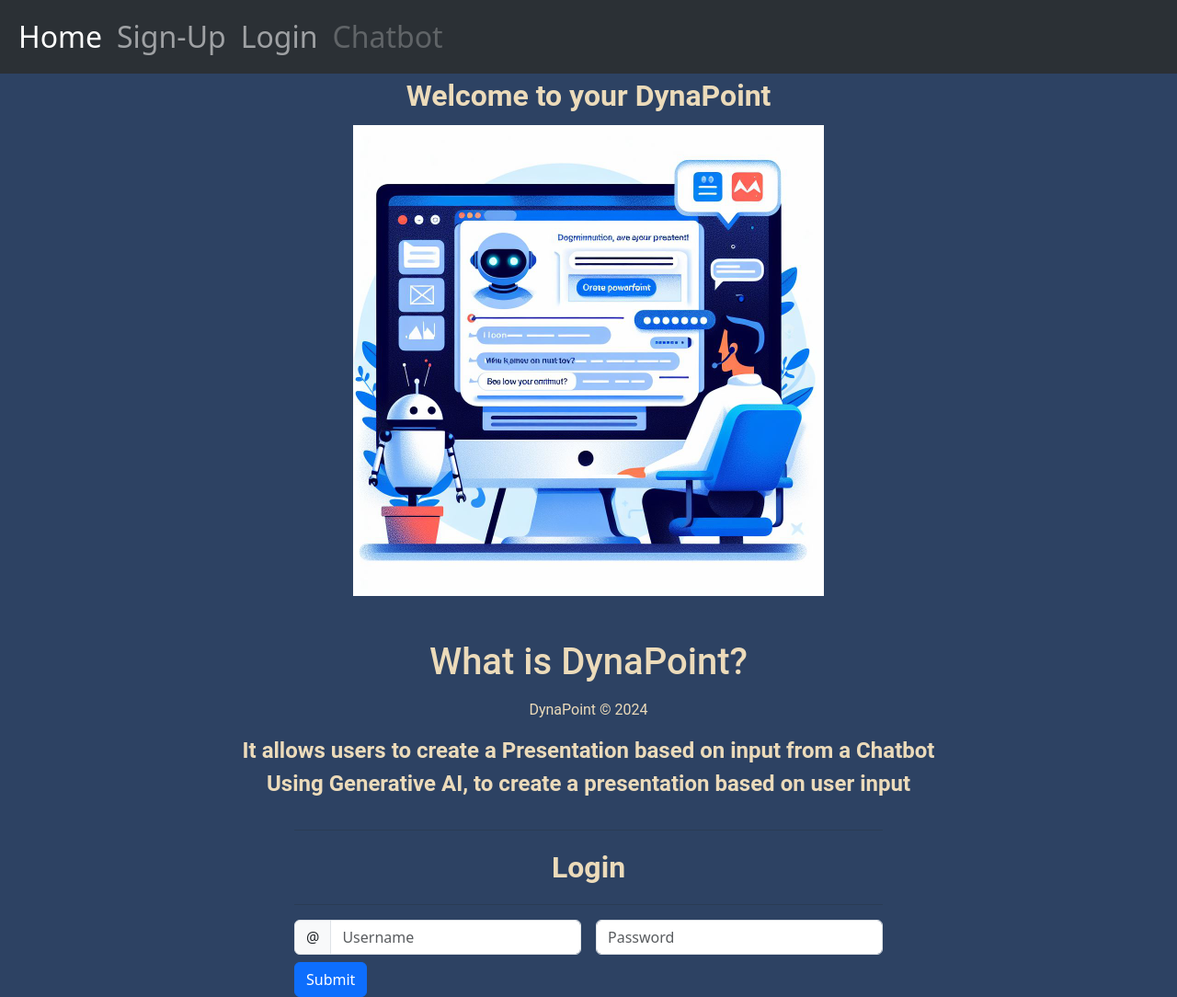
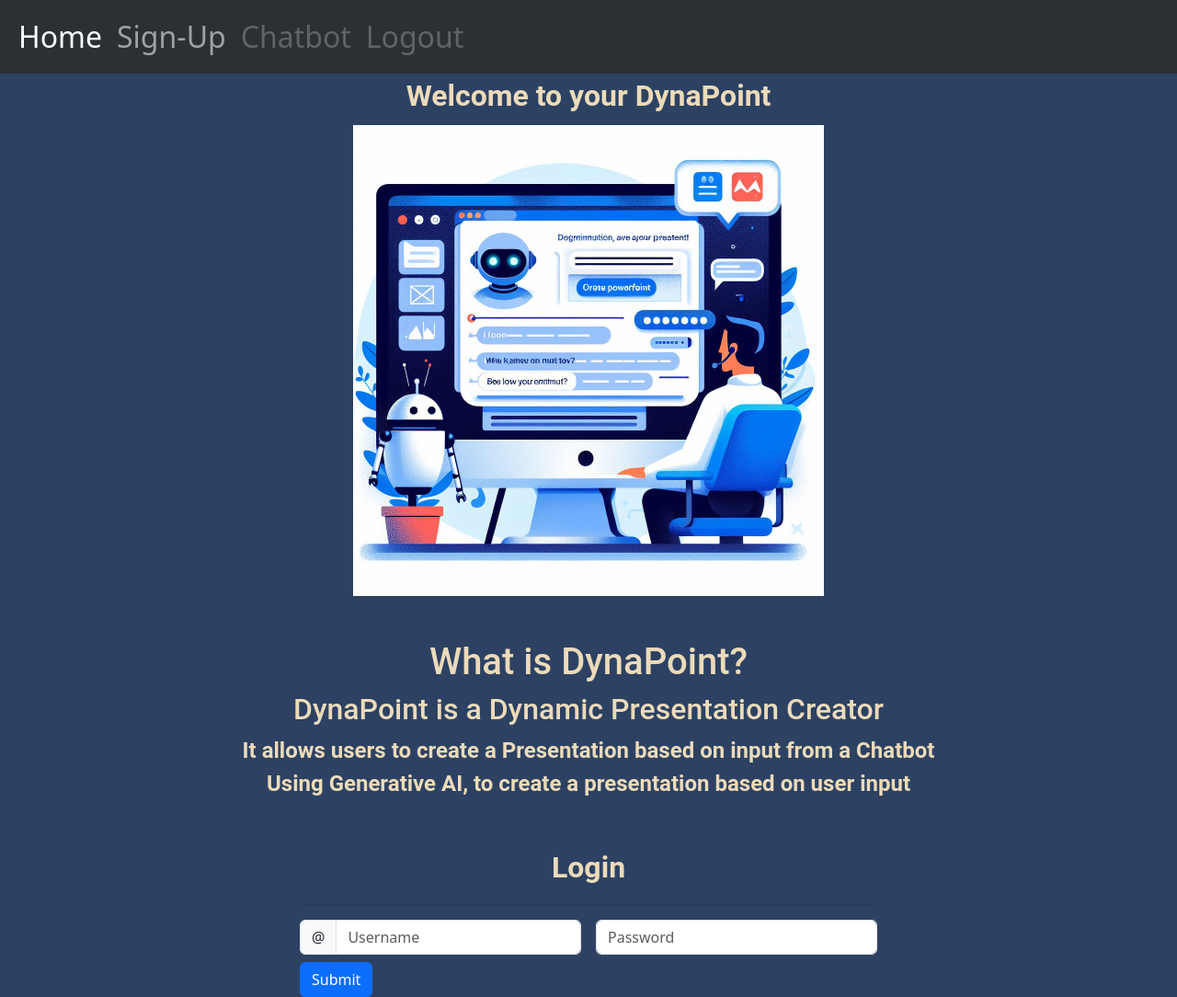
Before and after one commit to dmcmenamin/MScProject, a Flask app: page / in a window 1280 px wide. Shown: the whole page at 92% size. Run offline with Flask 3, Linux system fonts and the light colour scheme; parts of the project's set-up code (start-up, migrations or seed data) failed here and were passed over.

Commit message:
Updating Front End

```diff
--- a/app.py
+++ b/app.py
@@ -52,6 +52,47 @@ def login():
         return render_template('index.html')
 
 
+@app.route('/signup_endpoint', methods=['GET', 'POST'])
+def signup():
+    if request.method == 'GET':
+        available_llms_query = queries.get_available_llms()
+        database_connection = MySQLConnection()
+        returned_llm_model_names = database_connection.query_return_matches_specified(available_llms_query, 100)
+        # convert list of tuples to list of strings
+        for i in range(len(returned_llm_model_names)):
+            returned_llm_model_names[i] = returned_llm_model_names[i][0]
+        # render signup page with list of available llm model names
+        return render_template('signup.html', llm_model_names=list(returned_llm_model_names))
+
+    elif request.method == 'POST':
+        # get user input
+        username = request.form['username']
+        password = request.form['password']
+        first_name = request.form['first_name']
+        last_name = request.form['last_name']
+        llm_model_name = request.form['llm_model_name']
+        llm_api_key = request.form['llm_api_key']
+        # check if user exists
+        find_user_query = queries.check_user_exists(username)
+        database_connection = MySQLConnection()
+        returned_user_information = database_connection.query_return_first_match(find_user_query)
+        # if user exists
+        if returned_user_information:
+            # redirect to login page
+            return redirect(url_for('index'))
+        # if user does not exist
+        else:
+            # create salt and hashed password
+            salt, hashed_password = database_scripts.create_salted_user_password(password)
+            # create user
+            create_user_query = queries.create_user(username, first_name, last_name, hashed_password, salt)
+            database_connection.commit_query(create_user_query)
+            # TODO: create api key
+            # redirect to login page
+            return redirect(url_for('index'))
+    else:
+        return render_template('signup.html')
+
 
 if __name__ == '__main__':
     ssl_context = ('dynamicPowerPoint.crt', 'dynamicPowerPoint.key')
--- a/src/database/connection.py
+++ b/src/database/connection.py
@@ -13,7 +13,7 @@ class MySQLConnection:
     # constructor for MySQLConnection class
     # reads in the host, user, password and database from the env_variables.json file
     def __init__(self):
-        with open("../../configs/env_variables.json", "r") as env_variables:
+        with open("./configs/env_variables.json", "r") as env_variables:
             env_variables = json.load(env_variables)
             self.host = env_variables["database"]["host"]
             self.user = env_variables["database"]["user"]
--- a/src/database/database_scripts.py
+++ b/src/database/database_scripts.py
@@ -15,3 +15,9 @@ def hash_password(password, salt):
 # Verify the password by hashing it and comparing it to the hashed password in the database
 def check_password(password, salt, hashed_password):
     return hash_password(password, salt) == hashed_password
+
+
+def create_salted_user_password(password):
+    salt = create_salt()
+    hashed_password = hash_password(password, salt)
+    return salt, hashed_password
--- a/static/CSS/style.css
+++ b/static/CSS/style.css
@@ -7,6 +7,13 @@ body {
     font-weight: 700;
     line-height: 1.5;
     color: #212529;
+    height: 100%;
+    display: flex;
+    flex-direction: column;
+}
+
+html {
+    height: 100%;
 }
 
 
@@ -23,15 +30,10 @@ body {
     font-size: 20px;
     background: #B6EADA;
     padding: 10px 20px 10px 20px;
-
 }
 
-.font-footer-custom {
-    font-family: 'Roboto', sans-serif;
-    font-size: 16px;
-    font-weight: 400;
-    line-height: 1.5;
-    color: #ECDBBA;
+.content {
+    flex: 1 0 auto;
 }
 
 .font-header-custom {
@@ -40,6 +42,7 @@ body {
     font-weight: 700;
     line-height: 1.5;
     color: #ECDBBA;
+    flex-shrink: 0;
 }
 
 .font-header-custom-2 {
@@ -48,14 +51,6 @@ body {
     font-weight: 700;
     line-height: 1.5;
     color: #ECDBBA;
-}
-
-.footer {
-    position: absolute;
-    bottom: 0;
-    width: 100%;
-    background-color: #2D4263;
-    text-align: center;
 }
 
 .img-container {
--- a/templates/chatbot.html
+++ b/templates/chatbot.html
@@ -15,9 +15,9 @@
         </button>
         <div class="collapse navbar-collapse" id="navbarNavAltMarkup">
           <div class="navbar-nav">
-            <a class="nav-link active" aria-current="page" href="index.html">Home</a>
+            <a class="nav-link active" aria-current="page" href="/">Home</a>
             <a class="nav-link" href="#">Sign-Up</a>
-            <a class="nav-link" href="Chatbot">Login</a>
+            <a class="nav-link" href="chatbot.html">Login</a>
             <a class="nav-link" href="#">Logout</a>
           </div>
         </div>
--- a/templates/index.html
+++ b/templates/index.html
@@ -30,23 +30,28 @@
         </button>
         <div class="collapse navbar-collapse" id="navbarNavAltMarkup">
           <div class="navbar-nav">
-            <a class="nav-link active" aria-current="page" href="index.html">Home</a>
-            <a class="nav-link" href="signup.html">Sign-Up</a>
-            <a class="nav-link" href="#">Login</a>
+            <a class="nav-link active" aria-current="page" href="/">Home</a>
+            <a class="nav-link" href="/signup_endpoint">Sign-Up</a>
+              {% if 'username' in session %}
+                <a class="nav-link" >Chatbot</a>
+                <a class="nav-link ms-auto" href="/logout">Logout</a>
+              {% else %}
                 <a class="nav-link disabled" aria-disabled="true">Chatbot</a>
+                <a class="nav-link disabled" aria-disabled="true">Logout</a>
+              {% endif %}
           </div>
         </div>
       </div>
     </nav>
 
     <!-- Main Content -->
-    <div class="container-fluid">
+    <div class="container-fluid content">
         <div class="row">
             <div class="col-12">
                 <h1 class="text-center font-header-custom">Welcome to your DynaPoint</h1>
             </div>
         </div>
-    </div>
+
 
         <!-- Image -->
         <div class="img-container">
@@ -100,17 +105,7 @@
                 </div>
             </form>
         </div>
-
-    <!-- Footer -->
-    <footer class="bg-custom footer">
-        <div class="container-fluid">
-            <div class="row">
-                <div class="col-12">
-                    <p class="text-center font-footer-custom">DynaPoint &copy; 2024</p>
     </div>
-            </div>
-        </div>
-    </footer>
 
 </body>
 </html>
```
Also changed, not shown: src/database/queries.py (+9 -0 lines), templates/signup.html (+6 -3 lines). Lines whose indentation alone changed are shown as unchanged.
